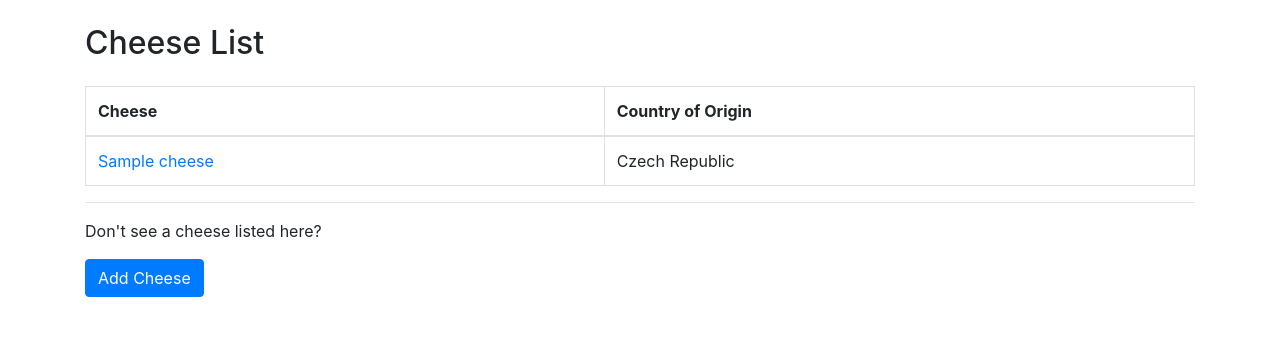
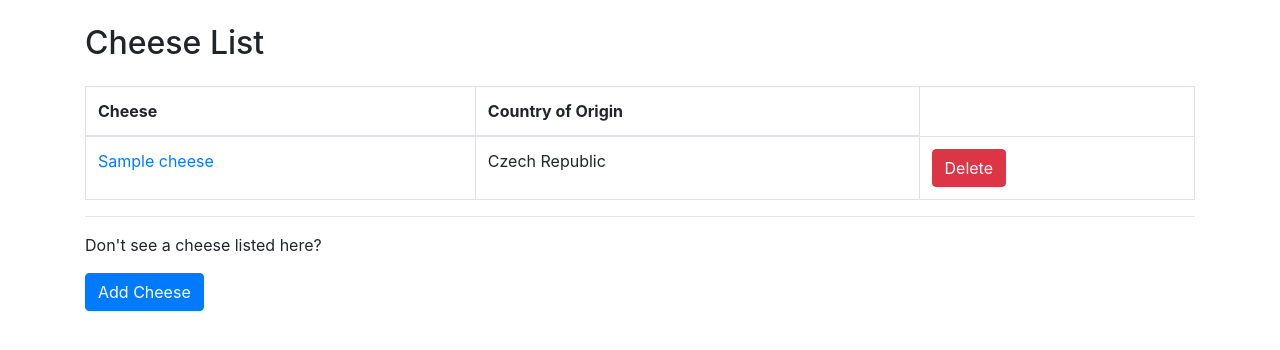
Before and after one commit to HemasriMuddam/everycheese, a Django app: page /cheeses/ in a window 1280 px wide. Shown: the part 56-406 px from the top of the page. Run offline with Django 3.2, Linux system fonts and the light colour scheme; tables that the repository leaves empty hold one stand-in row (values such as "Sample post"); some libraries are stand-ins or nearby versions.

Commit message:
Add delete cheese template

```diff
--- a/everycheese/cheeses/urls.py
+++ b/everycheese/cheeses/urls.py
@@ -1,7 +1,10 @@
 # everycheese/cheeses/urls.py
 from django.urls import path
 from . import views
+from .views import CheeseDeleteView, CheeseListView
+
 app_name = "cheeses"
+app_name = 'cheese'
 urlpatterns = [
     path(
         route='',
@@ -23,5 +26,10 @@
         route='<slug:slug>/',
         view=views.CheeseDetailView.as_view(),
         name='detail'),
-
+    path(
+        route='<slug:slug>/delete/',
+        view=views.CheeseDeleteView.as_view(),
+        name='Delete'),
+    path('', CheeseListView.as_view(), name='list'),
+    path('<int:pk>/delete/', CheeseDeleteView.as_view(), name='delete'),
 ]
--- a/everycheese/cheeses/views.py
+++ b/everycheese/cheeses/views.py
@@ -1,7 +1,9 @@
 from django.contrib.auth.mixins import LoginRequiredMixin
 from django.views.generic import ListView, DetailView
 from .models import Cheese
-from django.views.generic import CreateView, UpdateView
+from django.views.generic import CreateView, UpdateView, DeleteView
+from django.urls import reverse_lazy
+from django.shortcuts import redirect
 
 
 class CheeseListView(ListView):
@@ -24,3 +26,8 @@
     'country_of_origin'
     ]
     action = "Update"
+class CheeseDeleteView(DeleteView):
+    model = Cheese
+    action = "Delete"
+    success_url = reverse_lazy('cheeses:list')  # Redirect after deletion
+    template_name = 'cheeses/cheese_confirm_delete.html'  # Template for confirmation
--- a/everycheese/templates/cheeses/cheese_list.html
+++ b/everycheese/templates/cheeses/cheese_list.html
@@ -7,6 +7,7 @@
         <tr>
             <th>Cheese</th>
             <th>Country of Origin</th>
+
         </tr>
     </thead>
     <tbody>
@@ -14,8 +15,14 @@
         <tr>
             <td><a href="{% url 'cheeses:detail' cheese.slug %}">{{ cheese.name }}</a></td>
             <td>{% if cheese.country_of_origin %}{{ cheese.country_of_origin.name }}{% else %}N/A{% endif %}</td>
+            <td>
+
+                <a href="{% url 'cheeses:Delete' cheese.slug %}" class="btn btn-danger">Delete</a>
+
+            </td>
         </tr>
         {% endfor %}
+
     </tbody>
 </table>
 <hr/>
```
Also changed, not shown: everycheese/templates/cheeses/cheese_confirm_delete.html (added, +16 -0 lines).
